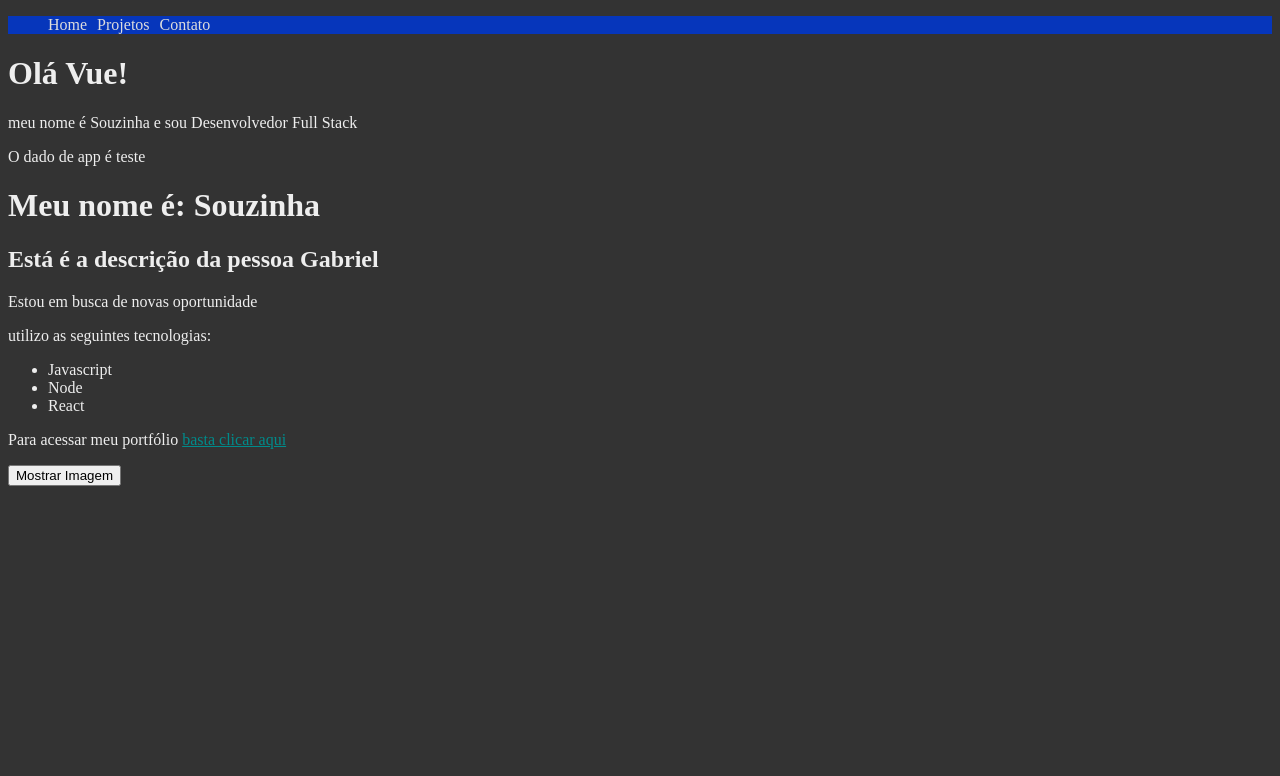
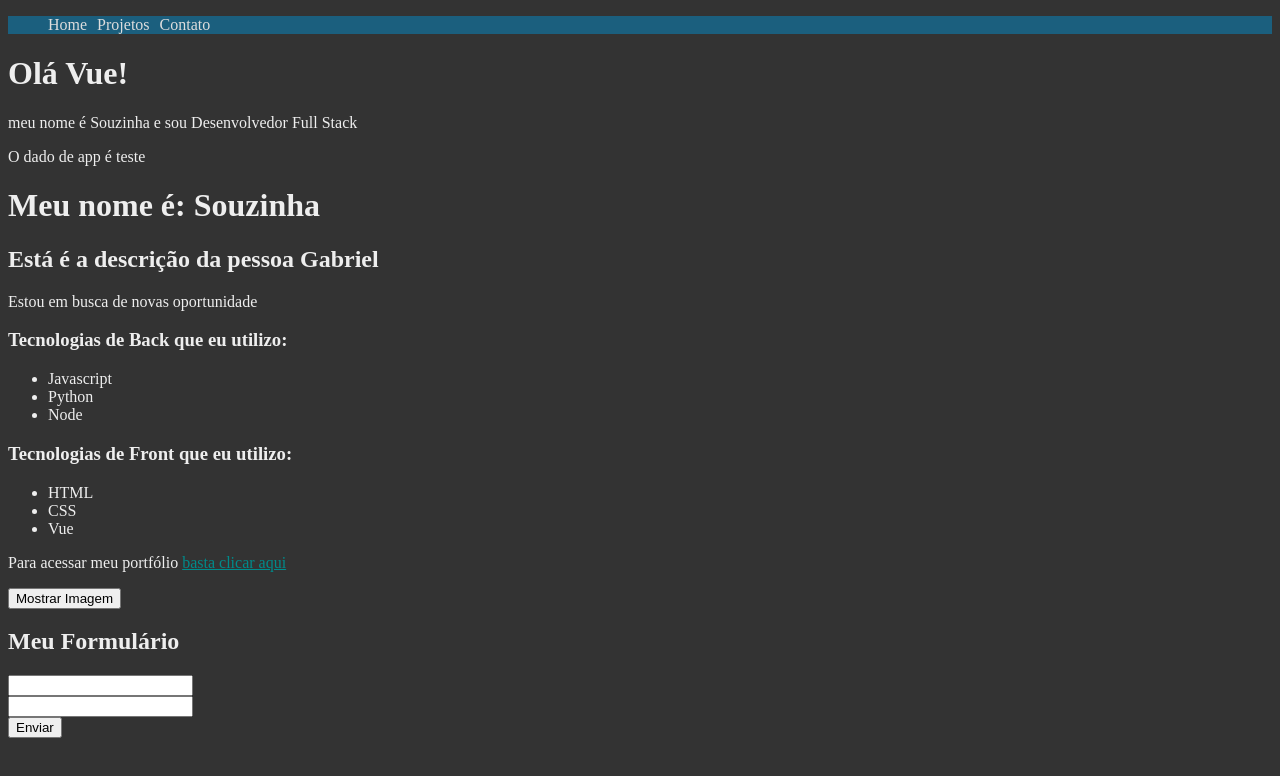
Before and after one commit to gabriel-souza9/vue, a Vue app in the folder app_vue/: page / in a window 1280 px wide. Shown: the top 776 px of the page. Built offline with nearby package versions, Linux system fonts and the light colour scheme.

Commit message:
events @submit e @click

```diff
--- a/app_vue/src/App.vue
+++ b/app_vue/src/App.vue
@@ -5,6 +5,7 @@
     <p>O dado de app é {{testando }}</p>
     <LifeCycle />
     <Pessoa />
+    <Form />
   </div>
 </template>
 
@@ -13,6 +14,7 @@ import PrimeiroComponent from './components/PrimeiroComponent.vue';
 import LifeCycle from './components/LifeCycle.vue';
 import Pessoa from './components/Pessoa.vue';
 import Header from './components/Header.vue';
+import Form from './components/Form.vue';
 
   export default {
     name: 'App',
@@ -20,7 +22,8 @@ import Header from './components/Header.vue';
       PrimeiroComponent,
       LifeCycle,
       Pessoa,
-      Header
+      Header,
+      Form
     },
     data(){
       return {
@@ -31,6 +34,7 @@ import Header from './components/Header.vue';
 </script>
 
 <style>
+
   body {
     background: #333;
     color: #eee;
--- /dev/null
+++ b/app_vue/src/components/Form.vue
@@ -0,0 +1,41 @@
+<template>
+    <div>
+       <h2>
+            Meu Formulário
+       </h2>
+
+       <form @submit="submit($event)">
+            <div>
+                <input type="text" v-model="name">
+            </div>
+            <div>
+                <input type="text" v-model="email">
+            </div>
+
+            <div>
+                <input type="submit" value="Enviar">
+            </div>
+
+       </form>
+    </div>
+</template>
+
+<script>
+    export default {
+        name: "Form",
+        methods: {
+            submit(e){
+                e.preventDefault();
+                console.log(this.name, this.email)
+            }
+        },
+        data(){
+            return {
+                name: "",
+                email: ""
+            }
+        }
+
+    }
+
+</script>
--- a/app_vue/src/components/Header.vue
+++ b/app_vue/src/components/Header.vue
@@ -23,7 +23,7 @@
     ul {
         list-style: none;
         display: flex;
-        background: rgb(6, 54, 187);
+        background: rgba(21, 109, 150, 0.76);
     }
 
     li {
--- a/app_vue/src/components/Info.vue
+++ b/app_vue/src/components/Info.vue
@@ -2,13 +2,20 @@
     <div>
         <p v-if="isWorking">Estou trabalhando no momento.</p>
         <p v-else>Estou em busca de novas oportunidade</p>
-        <p>utilizo as seguintes tecnologias:</p>
-        <ul>
-            <li>Javascript</li>
-            <li>Node</li>
-            <li>React</li>
+        <h3>Tecnologias de Back que eu utilizo:</h3>
+        <ul >
+            <li v-for="(tech, i) in backTechs" :key="i">
+                {{ tech }}
+            </li>
         </ul>
-        <p v-show="isShowBiel">bielzin</p>
+
+        <h3>Tecnologias de Front que eu utilizo:</h3>
+        <ul >
+            <li v-for="tech in frontTechs" :key="tech.id">
+                {{ tech.langue }}
+            </li>
+        </ul>
+
         <p>Para acessar meu portfólio <a  v-bind:href="myLink">basta clicar aqui</a></p>
 
         <button @click="showPicture()">
@@ -35,7 +42,13 @@ import Picture from './Picture.vue'
                 isWorking: false,
                 isShowBiel: false,
                 textBtnPicture: "Mostrar Imagem",
-                myLink: "https://github.com/gabrielp1999/"
+                myLink: "https://github.com/gabrielp1999/",
+                backTechs: ["Javascript", "Python", "Node"],
+                frontTechs: [
+                    { id: 1, langue: "HTML" },
+                    { id: 1, langue: "CSS" },
+                    { id: 1, langue: "Vue" }
+                ]
             }
         },
         methods: {
```
